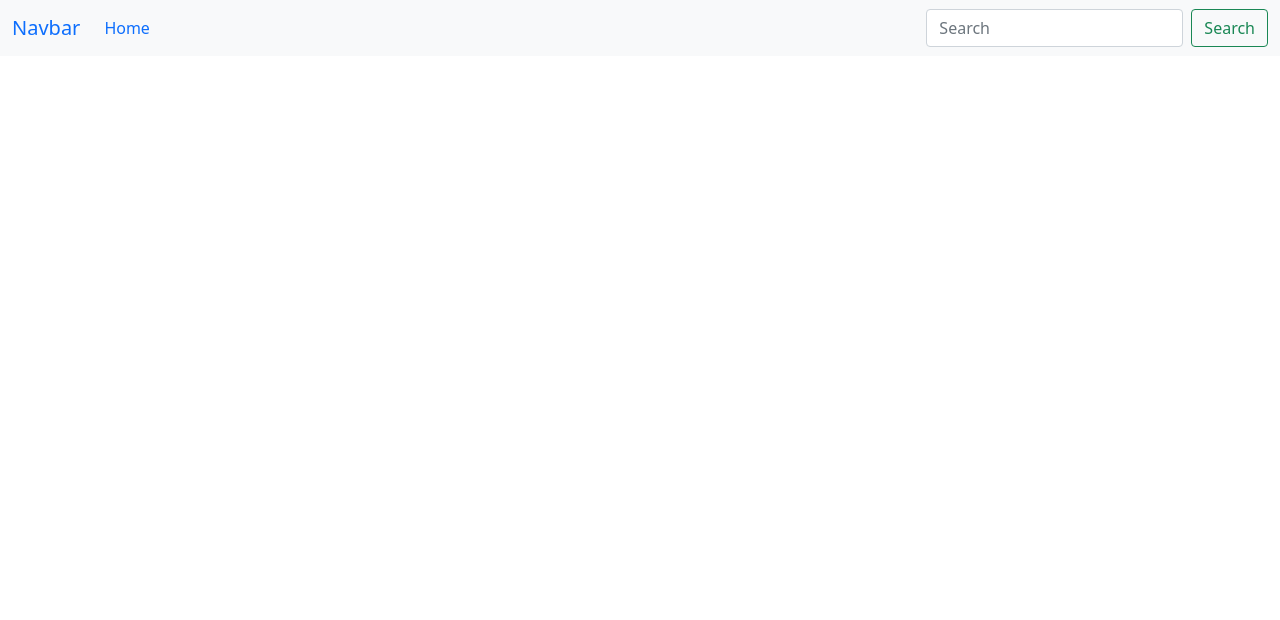
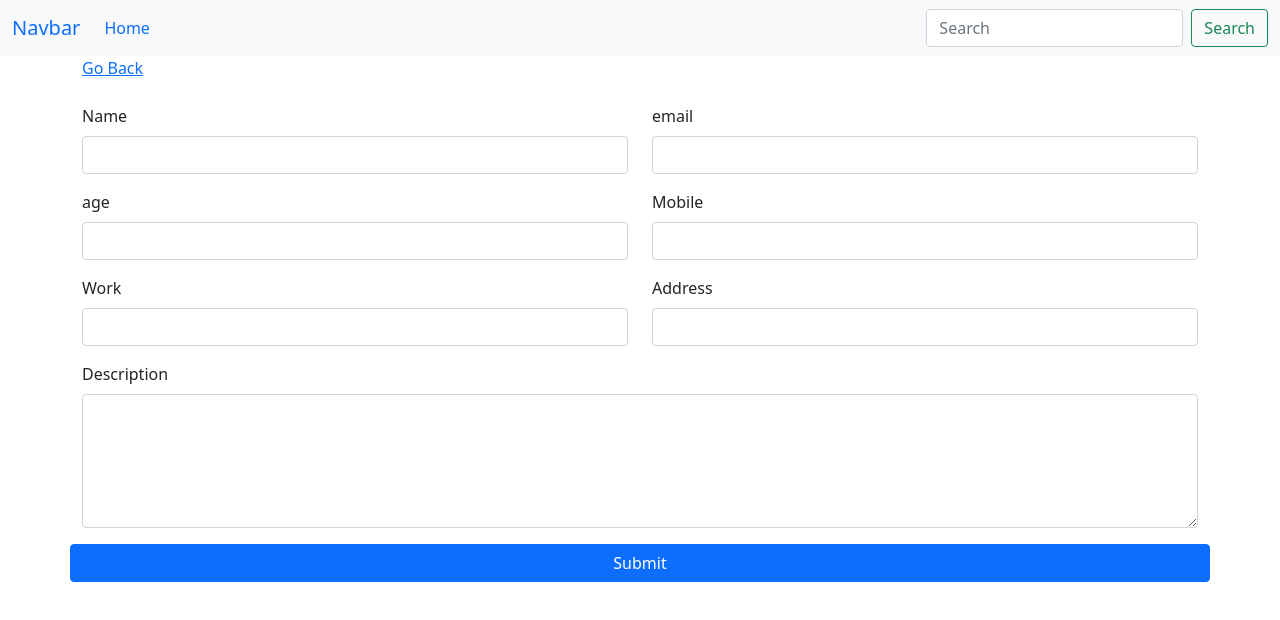
Before and after one commit to AB-Siddique278/MERN-Stack-Project, a React (Create React App) app: page /edit/1 in a window 1280 px wide. Before the commit this address had no page. Shown: the top 620 px of the page. Built offline with nearby package versions, Linux system fonts and the light colour scheme.

Commit message:
Make edit forms

```diff
--- a/src/App.js
+++ b/src/App.js
@@ -6,6 +6,7 @@
 import Home from './components/Home';
 import { Route, Routes } from 'react-router-dom';
 import Register from './components/Register';
+import Edit from './components/Edit';
 
 function App() {
   return (
@@ -15,6 +16,7 @@
       <Routes>
         <Route path="/" element={<Home />} />
         <Route path="/register" element={<Register />} />
+        <Route path="/edit/:id" element={<Edit />} />
       </Routes>
     </div>
   );
--- /dev/null
+++ b/src/components/Edit.js
@@ -0,0 +1,67 @@
+
+import React, { useState } from 'react';
+import { NavLink } from 'react-router-dom';
+
+const Edit = () => {
+    const [inpval, setINP] = useState({
+        name: "",
+        email: "",
+        age: "",
+        mobile: "",
+        work: "",
+        add: "",
+        desc: ""
+    })
+
+    const setdata =(e)=>{
+        console.log(e.target.value);
+        const { name, value } = e.target;
+        setINP((preval) => {
+            return {
+                ...preval,
+                [name]: value
+            }
+        })
+    }
+    return (
+        <div className='container'>
+        <NavLink to="/">Go Back </NavLink>
+        <form className="mt-4">
+            <div className="row">
+                <div class="mb-3 col-lg-6 col-md-6 col-12">
+                    <label for="exampleInputEmail1" class="form-label">Name</label>
+                    <input type="text" value={inpval.name} onChange={setdata} name="name" class="form-control" id="exampleInputEmail1" aria-describedby="emailHelp" />
+                </div>
+                <div class="mb-3 col-lg-6 col-md-6 col-12">
+                    <label for="exampleInputPassword1" class="form-label">email</label>
+                    <input type="email" value={inpval.email} onChange={setdata}  name="email" class="form-control" id="exampleInputPassword1" />
+                </div>
+                <div class="mb-3 col-lg-6 col-md-6 col-12">
+                    <label for="exampleInputPassword1" class="form-label">age</label>
+                    <input type="text" value={inpval.age} onChange={setdata} name="age" class="form-control" id="exampleInputPassword1" />
+                </div>
+                <div class="mb-3 col-lg-6 col-md-6 col-12">
+                    <label for="exampleInputPassword1" class="form-label">Mobile</label>
+                    <input type="number" value={inpval.mobile} onChange={setdata} name="mobile" class="form-control" id="exampleInputPassword1" />
+                </div>
+                <div class="mb-3 col-lg-6 col-md-6 col-12">
+                    <label for="exampleInputPassword1" class="form-label">Work</label>
+                    <input type="text" value={inpval.work} onChange={setdata} name="work" class="form-control" id="exampleInputPassword1" />
+                </div>
+                <div class="mb-3 col-lg-6 col-md-6 col-12">
+                    <label for="exampleInputPassword1" class="form-label">Address</label>
+                    <input type="text" value={inpval.add} onChange={setdata} name="add" class="form-control" id="exampleInputPassword1" />
+                </div>
+                <div class="mb-3 col-lg-12 col-md-12 col-12">
+                    <label for="exampleInputPassword1" class="form-label">Description</label>
+                    <textarea name="desc" value={inpval.desc} onChange={setdata} className="form-control" id="" cols="30" rows="5"></textarea>
+                </div>
+
+                <button type="submit"  class="btn btn-primary">Submit</button>
+            </div>
+        </form>
+    </div>
+    );
+};
+
+export default Edit;
--- a/src/components/Register.js
+++ b/src/components/Register.js
@@ -1,7 +1,29 @@
-import React from 'react';
+import React, { useState } from 'react';
 import { NavLink } from 'react-router-dom';
 
 const Register = () => {
+
+    const [inpval, setINP] = useState({
+        name: "",
+        email: "",
+        age: "",
+        mobile: "",
+        work: "",
+        add: "",
+        desc: ""
+    })
+
+    const setdata =(e)=>{
+        console.log(e.target.value);
+        const { name, value } = e.target;
+        setINP((preval) => {
+            return {
+                ...preval,
+                [name]: value
+            }
+        })
+    }
+
     return (
         <div className='container'>
             <NavLink to="/"> Home </NavLink>
@@ -9,31 +31,31 @@
                 <div className="row">
                     <div class="mb-3 col-lg-6 col-md-6 col-12">
                         <label for="exampleInputEmail1" class="form-label">Name</label>
-                        <input type="text"  name="name" class="form-control" id="exampleInputEmail1" aria-describedby="emailHelp" />
+                        <input type="text" value={inpval.name} onChange={setdata} name="name" class="form-control" id="exampleInputEmail1" aria-describedby="emailHelp" />
                     </div>
                     <div class="mb-3 col-lg-6 col-md-6 col-12">
                         <label for="exampleInputPassword1" class="form-label">email</label>
-                        <input type="email"  name="email" class="form-control" id="exampleInputPassword1" />
+                        <input type="email" value={inpval.email} onChange={setdata}  name="email" class="form-control" id="exampleInputPassword1" />
                     </div>
                     <div class="mb-3 col-lg-6 col-md-6 col-12">
                         <label for="exampleInputPassword1" class="form-label">age</label>
-                        <input type="text" name="age" class="form-control" id="exampleInputPassword1" />
+                        <input type="text" value={inpval.age} onChange={setdata} name="age" class="form-control" id="exampleInputPassword1" />
                     </div>
                     <div class="mb-3 col-lg-6 col-md-6 col-12">
                         <label for="exampleInputPassword1" class="form-label">Mobile</label>
-                        <input type="number"  name="mobile" class="form-control" id="exampleInputPassword1" />
+                        <input type="number" value={inpval.mobile} onChange={setdata} name="mobile" class="form-control" id="exampleInputPassword1" />
                     </div>
                     <div class="mb-3 col-lg-6 col-md-6 col-12">
                         <label for="exampleInputPassword1" class="form-label">Work</label>
-                        <input type="text"  name="work" class="form-control" id="exampleInputPassword1" />
+                        <input type="text" value={inpval.work} onChange={setdata} name="work" class="form-control" id="exampleInputPassword1" />
                     </div>
                     <div class="mb-3 col-lg-6 col-md-6 col-12">
                         <label for="exampleInputPassword1" class="form-label">Address</label>
-                        <input type="text" name="add" class="form-control" id="exampleInputPassword1" />
+                        <input type="text" value={inpval.add} onChange={setdata} name="add" class="form-control" id="exampleInputPassword1" />
                     </div>
                     <div class="mb-3 col-lg-12 col-md-12 col-12">
                         <label for="exampleInputPassword1" class="form-label">Description</label>
-                        <textarea name="desc"  className="form-control" id="" cols="30" rows="5"></textarea>
+                        <textarea name="desc" value={inpval.desc} onChange={setdata} className="form-control" id="" cols="30" rows="5"></textarea>
                     </div>
 
                     <button type="submit"  class="btn btn-primary">Submit</button>
```
